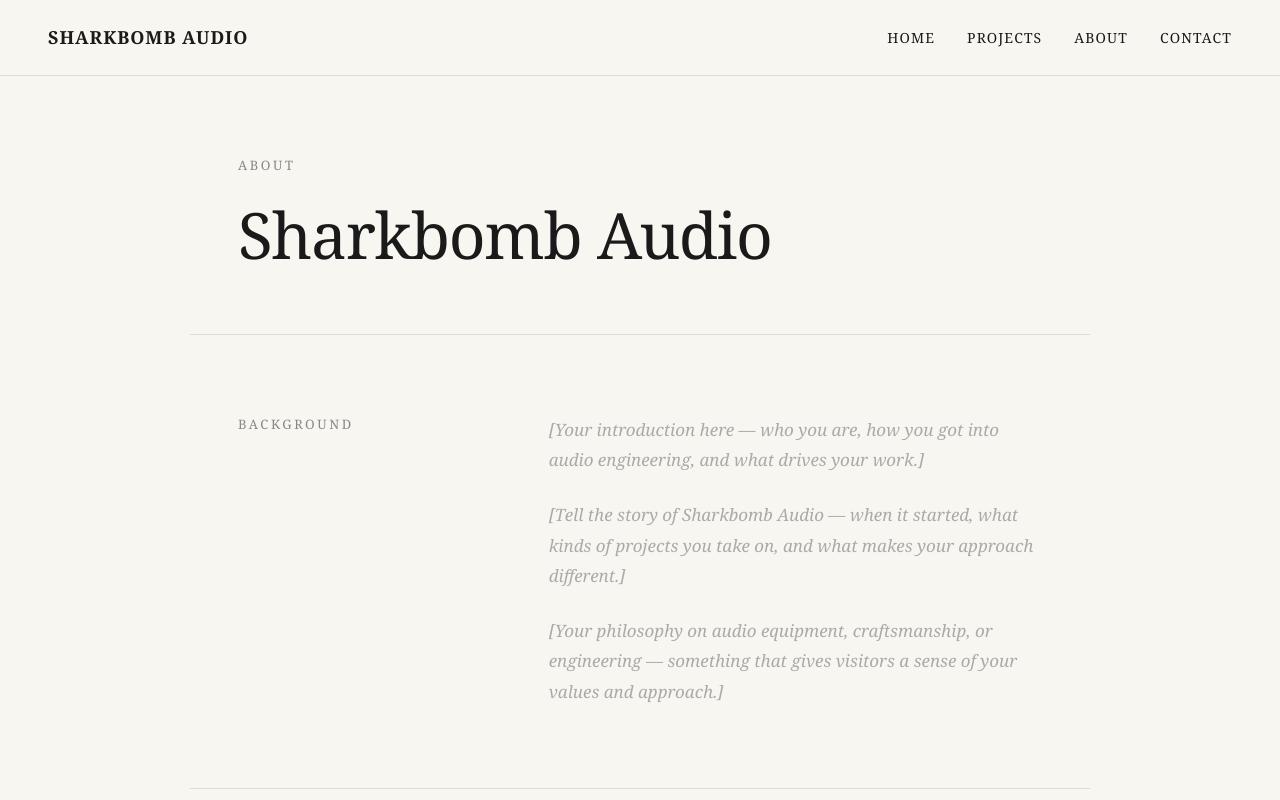
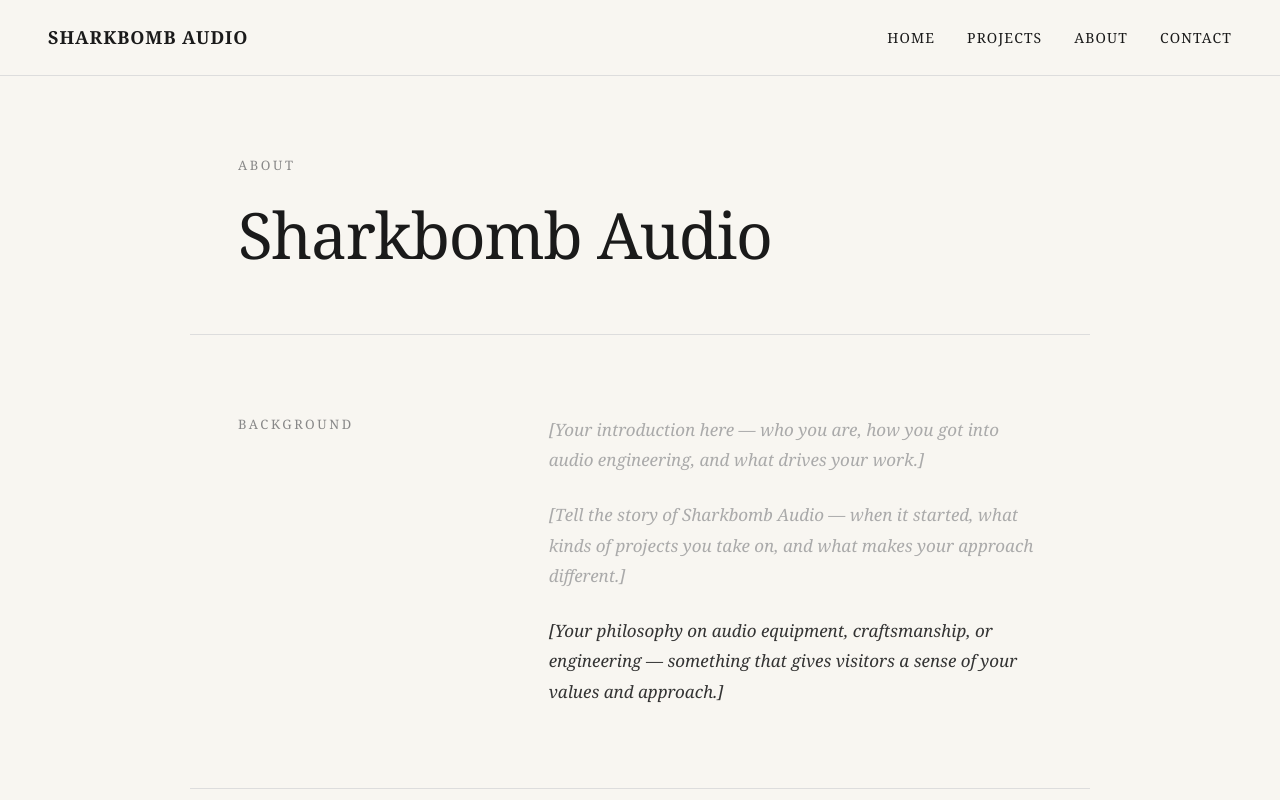
Before and after one commit to SharkbombEvan/portfolio-site, a Next.js app: page /about in a window 1280 px wide. Shown: the top 800 px of the page. Built offline with nearby package versions, Linux system fonts and the light colour scheme.

Commit message:
Fix duplicate color prop in about page

```diff
--- a/app/about/page.tsx
+++ b/app/about/page.tsx
@@ -56,15 +56,15 @@ export default function AboutPage() {
           </div>
           <div>
             {/* REPLACE THIS PARAGRAPH WITH YOUR BIO */}
-            <p style={{ fontSize: 17, lineHeight: 1.8, color: "#333", marginBottom: 24, fontStyle: "italic", color: "#aaa" }}>
+            <p style={{ fontSize: 17, lineHeight: 1.8, color: "#aaa", marginBottom: 24, fontStyle: "italic" }}>
               [Your introduction here — who you are, how you got into audio engineering, and what drives your work.]
             </p>
             {/* REPLACE THIS PARAGRAPH WITH MORE OF YOUR STORY */}
-            <p style={{ fontSize: 17, lineHeight: 1.8, color: "#333", marginBottom: 24, fontStyle: "italic", color: "#aaa" }}>
+            <p style={{ fontSize: 17, lineHeight: 1.8, color: "#aaa", marginBottom: 24, fontStyle: "italic" }}>
               [Tell the story of Sharkbomb Audio — when it started, what kinds of projects you take on, and what makes your approach different.]
             </p>
             {/* REPLACE THIS PARAGRAPH WITH YOUR PHILOSOPHY */}
-            <p style={{ fontSize: 17, lineHeight: 1.8, color: "#333", fontStyle: "italic", color: "#aaa" }}>
+            <p style={{ fontSize: 17, lineHeight: 1.8, color: "#333", fontStyle: "italic" }}>
               [Your philosophy on audio equipment, craftsmanship, or engineering — something that gives visitors a sense of your values and approach.]
             </p>
           </div>
```
